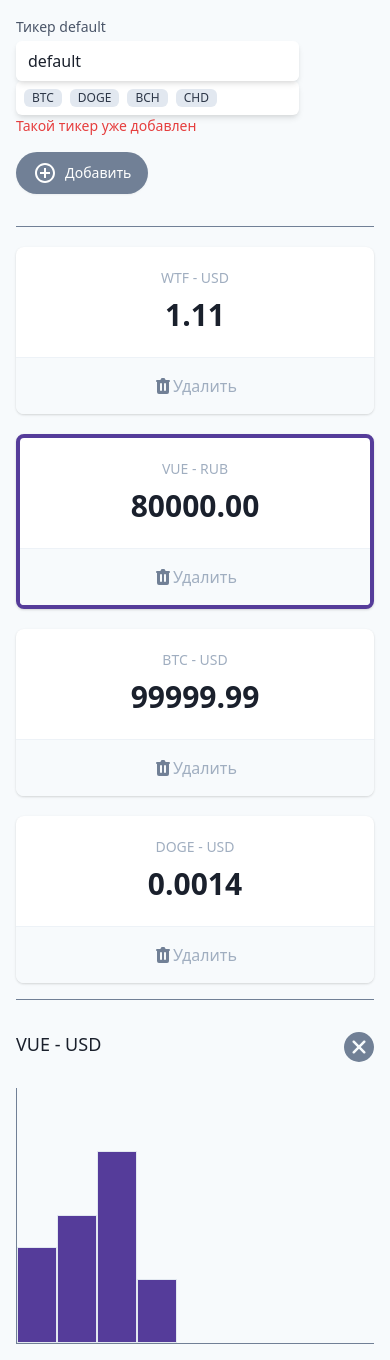
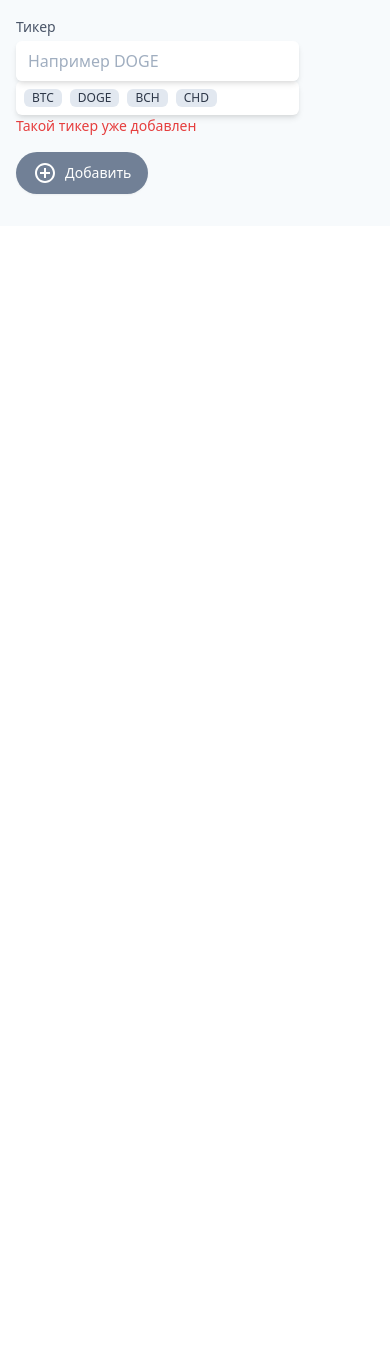
Before and after one commit to Sensuele/crypto, a Vue app: page / in a window 390 px wide. After the commit the page ends 844 px from the top, so only its background shows below. Built offline with nearby package versions, Linux system fonts and the light colour scheme.

Commit message:
add crypto api, graphs

```diff
--- a/src/App.vue
+++ b/src/App.vue
@@ -90,104 +90,29 @@
           Добавить
         </button>
       </section>
-
+      <template v-if="tickers.length">
         <hr class="w-full border-t border-gray-600 my-4" />
         <dl class="mt-5 grid grid-cols-1 gap-5 sm:grid-cols-3">
           <div
+            v-for="t in tickers"
+            :key="t.name"
+            @click="select(t)"
+            :class="{
+              'border-4': sel === t,
+            }"
             class="bg-white overflow-hidden shadow rounded-lg border-purple-800 border-solid cursor-pointer"
           >
             <div class="px-4 py-5 sm:p-6 text-center">
               <dt class="text-sm font-medium text-gray-500 truncate">
-              WTF - USD
+                {{ t.name }} - USD
               </dt>
-            <dd class="mt-1 text-3xl font-semibold text-gray-900">1.11</dd>
+              <dd class="mt-1 text-3xl font-semibold text-gray-900">
+                {{ t.price }}
+              </dd>
             </div>
             <div class="w-full border-t border-gray-200"></div>
             <button
-            class="flex items-center justify-center font-medium w-full bg-gray-100 px-4 py-4 sm:px-6 text-md text-gray-500 hover:text-gray-600 hover:bg-gray-200 hover:opacity-20 transition-all focus:outline-none"
-          >
-            <svg
-              class="h-5 w-5"
-              xmlns="http://www.w3.org/2000/svg"
-              viewBox="0 0 20 20"
-              fill="#718096"
-              aria-hidden="true"
-            >
-              <path
-                fill-rule="evenodd"
-                d="M9 2a1 1 0 00-.894.553L7.382 4H4a1 1 0 000 2v10a2 2 0 002 2h8a2 2 0 002-2V6a1 1 0 100-2h-3.382l-.724-1.447A1 1 0 0011 2H9zM7 8a1 1 0 012 0v6a1 1 0 11-2 0V8zm5-1a1 1 0 00-1 1v6a1 1 0 102 0V8a1 1 0 00-1-1z"
-                clip-rule="evenodd"
-              ></path></svg
-            >Удалить
-          </button>
-        </div>
-        <div
-          class="bg-white overflow-hidden shadow rounded-lg border-purple-800 border-solid border-4 cursor-pointer"
-        >
-          <div class="px-4 py-5 sm:p-6 text-center">
-            <dt class="text-sm font-medium text-gray-500 truncate">
-              VUE - RUB
-            </dt>
-            <dd class="mt-1 text-3xl font-semibold text-gray-900">80000.00</dd>
-          </div>
-          <div class="w-full border-t border-gray-200"></div>
-          <button
-            class="flex items-center justify-center font-medium w-full bg-gray-100 px-4 py-4 sm:px-6 text-md text-gray-500 hover:text-gray-600 hover:bg-gray-200 hover:opacity-20 transition-all focus:outline-none"
-          >
-            <svg
-              class="h-5 w-5"
-              xmlns="http://www.w3.org/2000/svg"
-              viewBox="0 0 20 20"
-              fill="#718096"
-              aria-hidden="true"
-            >
-              <path
-                fill-rule="evenodd"
-                d="M9 2a1 1 0 00-.894.553L7.382 4H4a1 1 0 000 2v10a2 2 0 002 2h8a2 2 0 002-2V6a1 1 0 100-2h-3.382l-.724-1.447A1 1 0 0011 2H9zM7 8a1 1 0 012 0v6a1 1 0 11-2 0V8zm5-1a1 1 0 00-1 1v6a1 1 0 102 0V8a1 1 0 00-1-1z"
-                clip-rule="evenodd"
-              ></path></svg
-            >Удалить
-          </button>
-        </div>
-        <div
-          class="bg-white overflow-hidden shadow rounded-lg border-purple-800 border-solid cursor-pointer"
-        >
-          <div class="px-4 py-5 sm:p-6 text-center">
-            <dt class="text-sm font-medium text-gray-500 truncate">
-              BTC - USD
-            </dt>
-            <dd class="mt-1 text-3xl font-semibold text-gray-900">99999.99</dd>
-          </div>
-          <div class="w-full border-t border-gray-200"></div>
-          <button
-            class="flex items-center justify-center font-medium w-full bg-gray-100 px-4 py-4 sm:px-6 text-md text-gray-500 hover:text-gray-600 hover:bg-gray-200 hover:opacity-20 transition-all focus:outline-none"
-          >
-            <svg
-              class="h-5 w-5"
-              xmlns="http://www.w3.org/2000/svg"
-              viewBox="0 0 20 20"
-              fill="#718096"
-              aria-hidden="true"
-            >
-              <path
-                fill-rule="evenodd"
-                d="M9 2a1 1 0 00-.894.553L7.382 4H4a1 1 0 000 2v10a2 2 0 002 2h8a2 2 0 002-2V6a1 1 0 100-2h-3.382l-.724-1.447A1 1 0 0011 2H9zM7 8a1 1 0 012 0v6a1 1 0 11-2 0V8zm5-1a1 1 0 00-1 1v6a1 1 0 102 0V8a1 1 0 00-1-1z"
-                clip-rule="evenodd"
-              ></path></svg
-            >Удалить
-          </button>
-        </div>
-        <div
-          class="bg-white overflow-hidden shadow rounded-lg border-purple-800 border-solid cursor-pointer"
-        >
-          <div class="px-4 py-5 sm:p-6 text-center">
-            <dt class="text-sm font-medium text-gray-500 truncate">
-              DOGE - USD
-            </dt>
-            <dd class="mt-1 text-3xl font-semibold text-gray-900">0.0014</dd>
-          </div>
-          <div class="w-full border-t border-gray-200"></div>
-          <button
+              @click.stop="handleDelete(t)"
               class="flex items-center justify-center font-medium w-full bg-gray-100 px-4 py-4 sm:px-6 text-md text-gray-500 hover:text-gray-600 hover:bg-gray-200 hover:opacity-20 transition-all focus:outline-none"
             >
               <svg
@@ -207,17 +132,25 @@
           </div>
         </dl>
         <hr class="w-full border-t border-gray-600 my-4" />
-      <section class="relative">
+      </template>
+
+      <section class="relative" v-if="sel">
         <h3 class="text-lg leading-6 font-medium text-gray-900 my-8">
-          VUE - USD
+          {{ sel.name }} - USD
         </h3>
         <div class="flex items-end border-gray-600 border-b border-l h-64">
-          <div class="bg-purple-800 border w-10 h-24"></div>
-          <div class="bg-purple-800 border w-10 h-32"></div>
-          <div class="bg-purple-800 border w-10 h-48"></div>
-          <div class="bg-purple-800 border w-10 h-16"></div>
+          <div
+            v-for="(bar, idx) in normalizeGraph()"
+            :key="idx"
+            :style="{ height: `${bar}%` }"
+            class="bg-purple-800 border w-10"
+          ></div>
         </div>
-        <button type="button" class="absolute top-0 right-0">
+        <button
+          @click="sel = null"
+          type="button"
+          class="absolute top-0 right-0"
+        >
           <svg
             xmlns="http://www.w3.org/2000/svg"
             xmlns:xlink="http://www.w3.org/1999/xlink"
@@ -251,12 +184,46 @@
 
   data() {
     return {
-      ticker: "default",
+      ticker: "",
+      tickers: [],
+      sel: null,
+      graph: [],
     };
   },
   methods: {
     add() {
-      this.ticker;
+      const currentTicker = { name: this.ticker, price: "-" };
+      this.tickers.push(currentTicker);
+      setInterval(async () => {
+        const f = await fetch(
+          `https://min-api.cryptocompare.com/data/price?fsym=${currentTicker.name}&tsyms=USD&api_key=d0a99de5f829be9b702a7681cc4cb90b4829b7d42fa5f626b104afed88aec7f1`
+        );
+        const data = await f.json();
+        currentTicker.price =
+          data.USD > 1 ? data.USD.toFixed(2) : data.USD.toPrecision(2);
+
+        if (this.sel?.name === currentTicker.name) {
+          this.graph.push(data.USD);
+        }
+      }, 3000);
+
+      this.ticker = "";
+    },
+    handleDelete(tickerToRemove) {
+      this.tickers = this.tickers.filter((t) => t !== tickerToRemove);
+    },
+
+    normalizeGraph() {
+      const maxValue = Math.max(...this.graph);
+      const minValue = Math.min(...this.graph);
+      return this.graph.map(
+        (price) => 5 + ((price - minValue) * 95) / (maxValue - minValue)
+      );
+    },
+
+    select(ticker) {
+      this.sel = ticker;
+      this.graph = [];
     },
   },
 };
```
Also changed, not shown: .prettierrc.js (deleted). Lines whose indentation alone changed are shown as unchanged.
